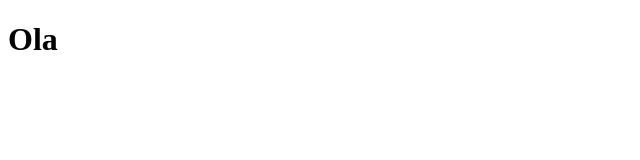
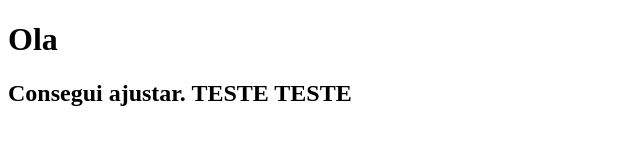
Before and after one commit to karinyrfernands/teste11, a plain HTML site: page index99.html in a window 1280 px wide. Shown: the whole page, without its empty margins (0-640 px from the left). Drawn offline with Linux system fonts and the light colour scheme.

Commit message:
first commit

```diff
--- a/index99.html
+++ b/index99.html
@@ -7,5 +7,6 @@
   </head>
   <body>
     <h1>Ola</h1>
+    <h2>Consegui ajustar. TESTE TESTE</h2>
   </body>
 </html>
```
